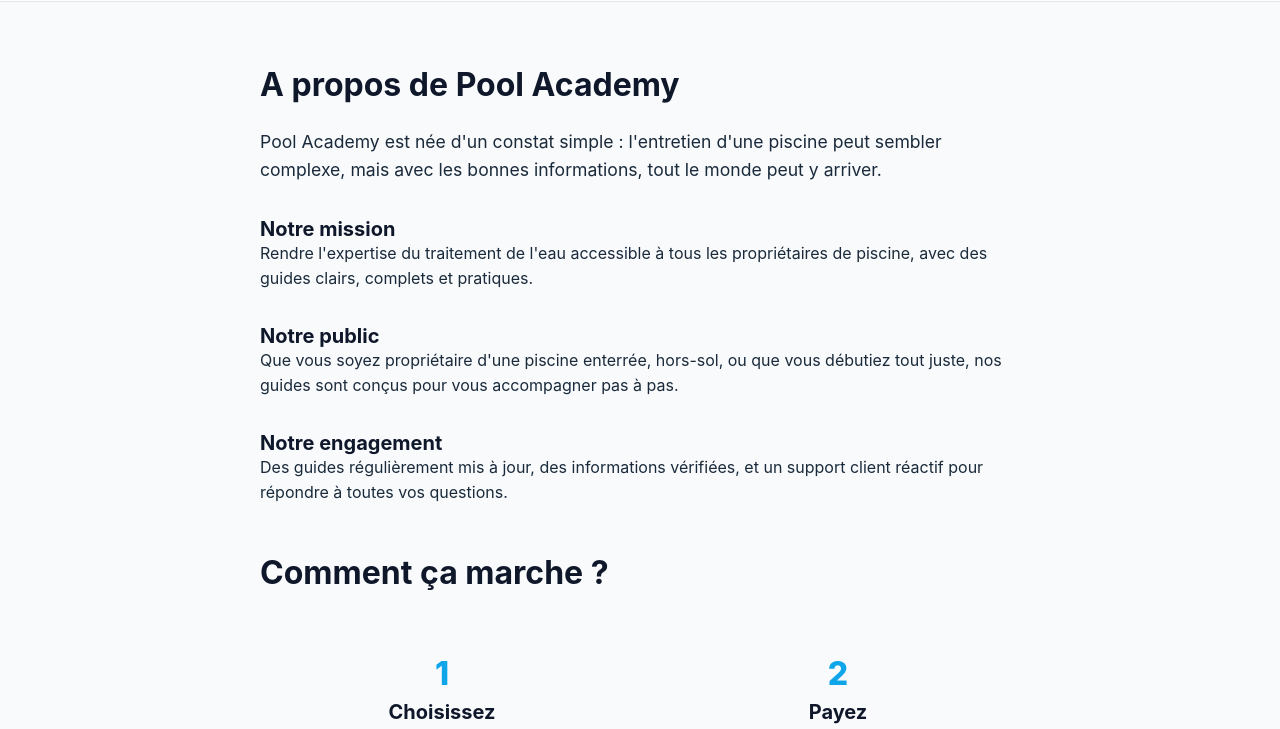
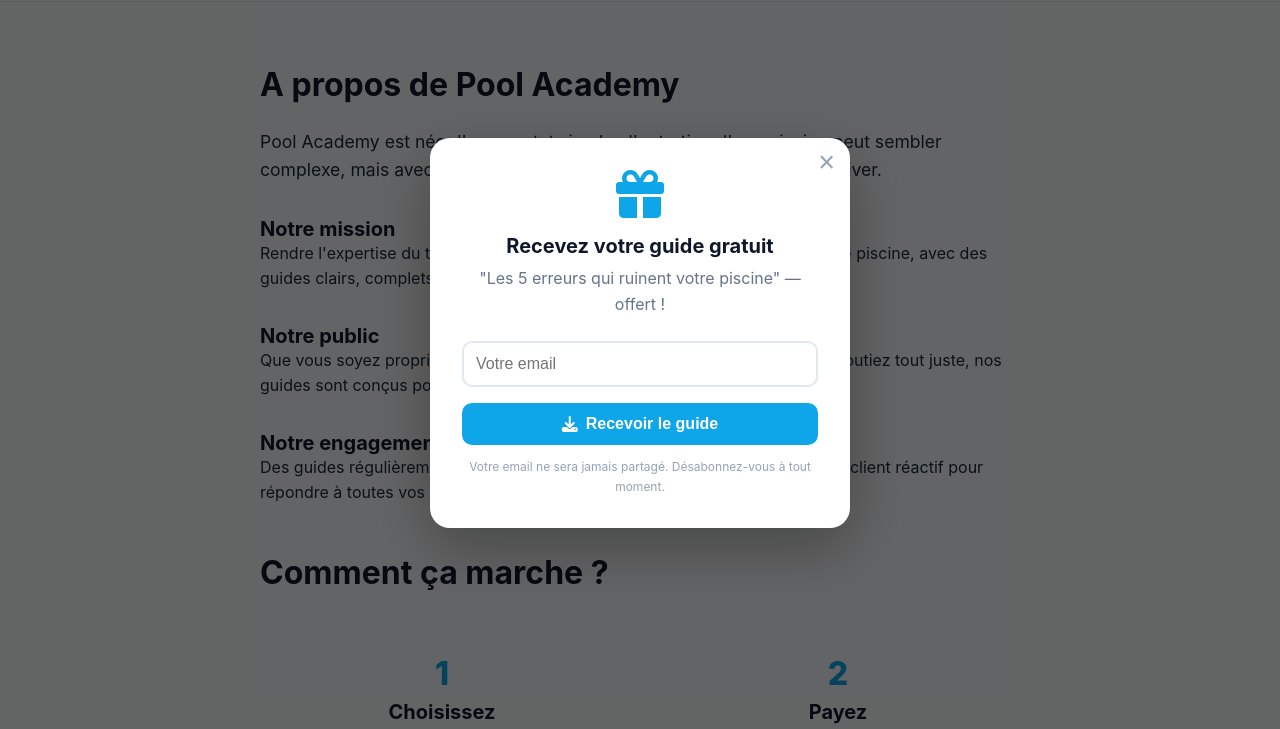
Before and after one commit to TACHIHANT/pool-academy, a plain HTML site: page a-propos.html in a window 1280 px wide. Shown: the part 67-796 px from the top of the page. Drawn offline with Linux system fonts and the light colour scheme.

Commit message:
Add lead magnet pop-up (email capture) on all pages

```diff
--- a/a-propos.html
+++ b/a-propos.html
@@ -152,5 +152,6 @@
   </footer>
 
   <script src="js/main.js"></script>
+  <script src="js/network.js"></script>
 </body>
 </html>
--- /dev/null
+++ b/js/network.js
@@ -0,0 +1,13 @@
+(function() {
+  if (localStorage.getItem('pool-lead-shown')) return;
+  const overlay = document.createElement('div');
+  overlay.id = 'lead-overlay';
+  overlay.innerHTML = '<div class="lead-modal"><button class="lead-close" onclick="closeLead()">&times;</button><div class="lead-content"><i class="fas fa-gift" style="font-size:3rem;color:#0ea5e9;margin-bottom:1rem;"></i><h3>Recevez votre guide gratuit</h3><p style="color:#64748b;margin-bottom:1.5rem;">"Les 5 erreurs qui ruinent votre piscine" — offert !</p><form action="https://formspree.io/f/xgodnlkr" method="POST"><input type="hidden" name="sujet" value="Newsletter - Guide gratuit"><input type="email" name="email" placeholder="Votre email" required style="width:100%;padding:0.75rem;border:2px solid #e2e8f0;border-radius:10px;margin-bottom:1rem;font-size:1rem;"><button type="submit" class="btn btn-blue btn-block"><i class="fas fa-download"></i> Recevoir le guide</button></form><p style="font-size:0.75rem;color:#94a3b8;margin-top:0.75rem;">Votre email ne sera jamais partagé. Désabonnez-vous à tout moment.</p></div></div>';
+  const style = document.createElement('style');
+  style.textContent = '#lead-overlay{position:fixed;top:0;left:0;right:0;bottom:0;background:rgba(0,0,0,0.6);z-index:9999;display:flex;align-items:center;justify-content:center;animation:fadeIn 0.3s}.lead-modal{background:#fff;border-radius:20px;padding:2rem;max-width:420px;width:90%;position:relative;text-align:center;box-shadow:0 20px 60px rgba(0,0,0,0.3)}.lead-close{position:absolute;top:10px;right:15px;font-size:1.8rem;border:none;background:none;cursor:pointer;color:#94a3b8;line-height:1}.lead-close:hover{color:#1a2a3a}.lead-content h3{margin-bottom:0.5rem}@keyframes fadeIn{from{opacity:0}to{opacity:1}}';
+  document.head.appendChild(style);
+  document.body.appendChild(overlay);
+  function closeLead() { overlay.remove(); localStorage.setItem('pool-lead-shown', '1'); }
+  overlay.querySelector('.lead-modal form').addEventListener('submit', function() { setTimeout(closeLead, 1000); });
+  setTimeout(function() { if (document.getElementById('lead-overlay')) { overlay.querySelector('.lead-close').addEventListener('click', closeLead); overlay.addEventListener('click', function(e) { if (e.target === overlay) closeLead(); }); } }, 100);
+})();
```
Also changed, not shown: boutique.html (+1 -0 lines), conseils.html (+1 -0 lines), contact.html (+1 -0 lines), index.html (+1 -0 lines), merci.html (+1 -0 lines), panier.html (+1 -0 lines), produit.html (+1 -0 lines), produits.html (+1 -0 lines).
